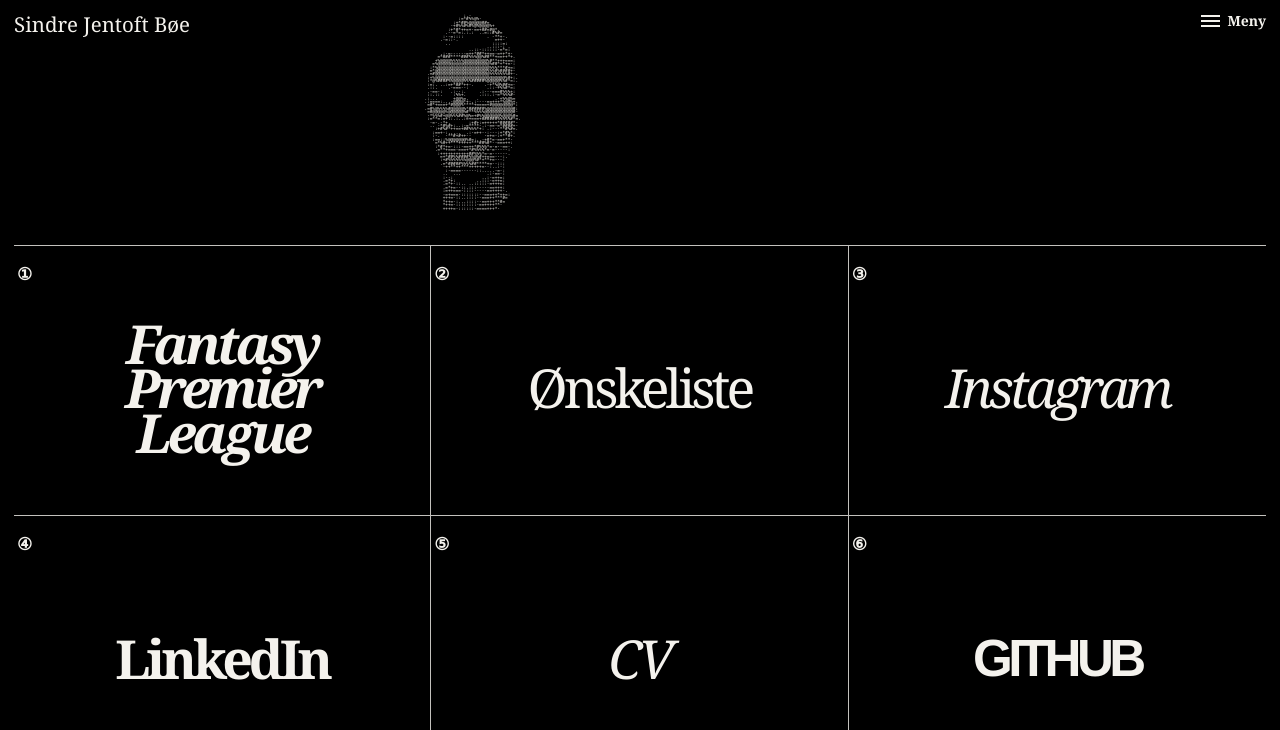
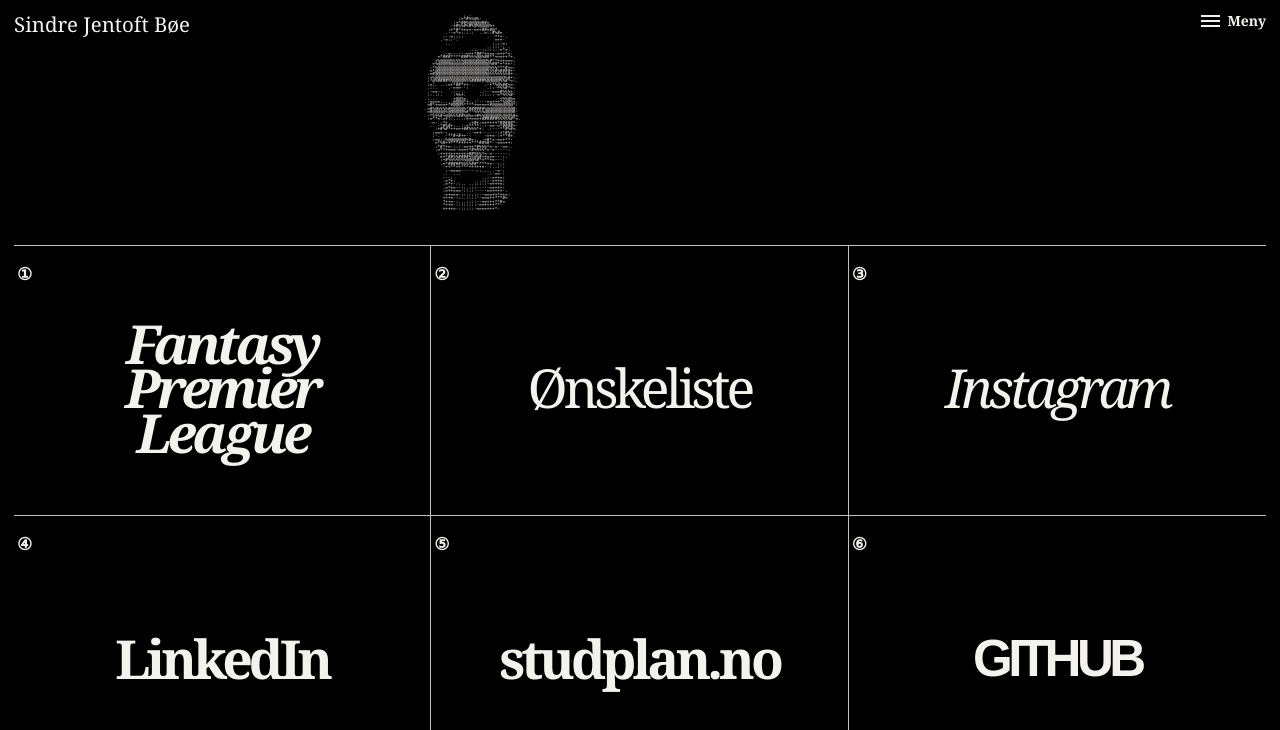
Before and after one commit to SindreJB/personal-webpage, a Next.js app: page / in a window 1280 px wide. Shown: the top 730 px of the page. Built offline with nearby package versions, Linux system fonts and the light colour scheme.

Commit message:
fix(entries): update studplan.no entry details and class name

```diff
--- a/src/app/page.tsx
+++ b/src/app/page.tsx
@@ -45,9 +45,9 @@
 	{
 		href: 'https://studplan.no',
 		number: '⑤',
-		title: 'CV',
-		detail: 'curriculum vitae',
-		className: 'tile-cv',
+		title: 'studplan.no',
+		detail: 'school schedule tool',
+		className: 'tile-studplan',
 		external: true,
 	},
 	{
```
